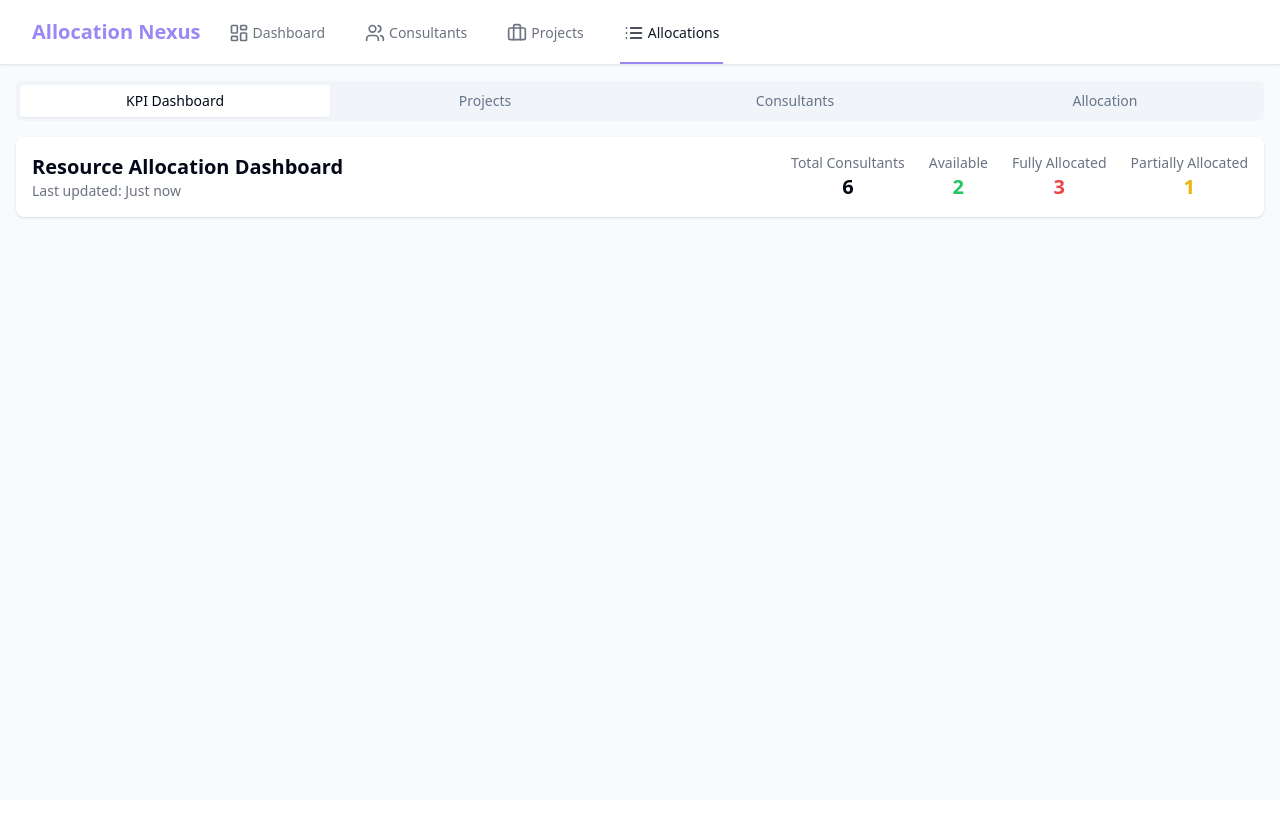
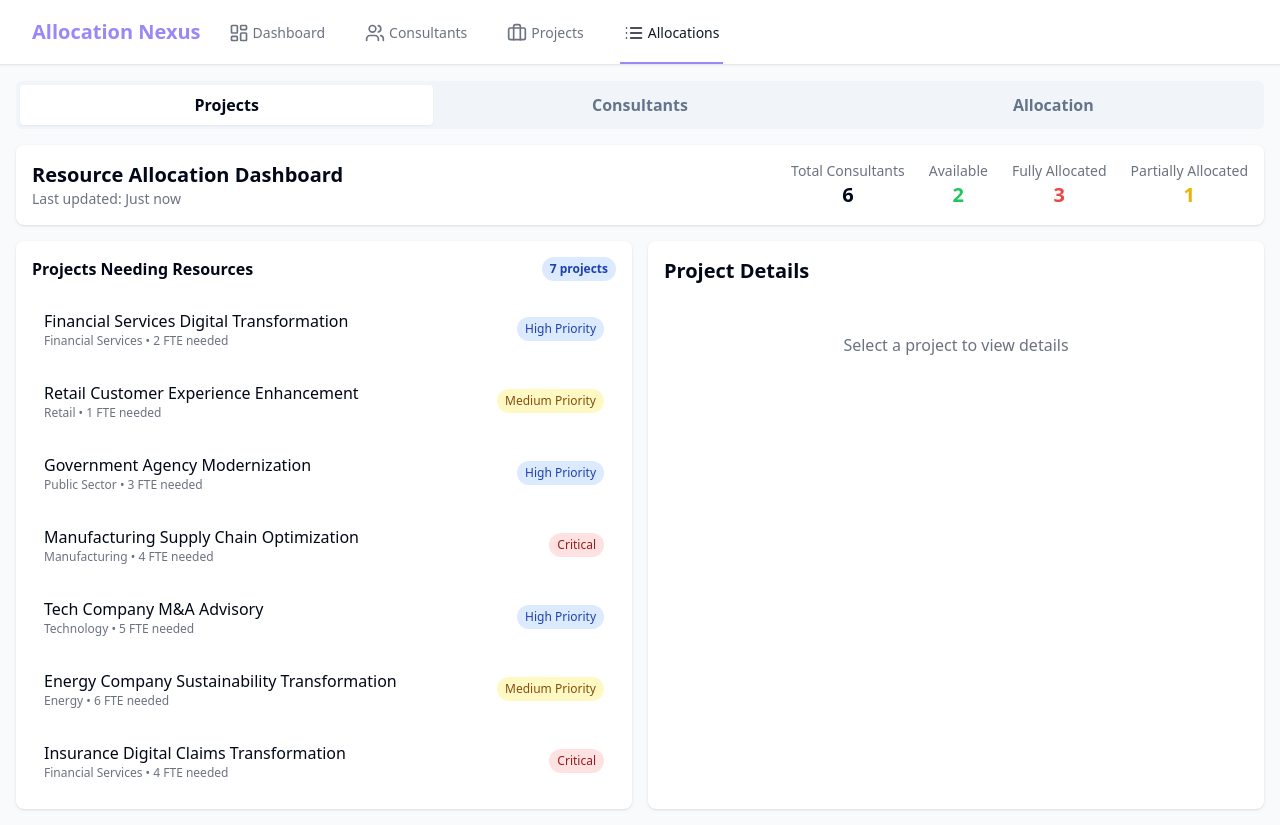
Before and after one commit to LySa0209/allocation-nexus-view-72, a React (Vite) app: page /allocations in a window 1280 px wide. Before the commit the page ends 800 px from the top, so only its background shows below. Built offline with nearby package versions, Linux system fonts and the light colour scheme.

Commit message:
Merge KPI dashboard and projects tab
Merge the KPI dashboard and projects tab into a single "Projects" tab.

```diff
--- a/src/components/Allocation/AllocatedConsultants.tsx
+++ b/src/components/Allocation/AllocatedConsultants.tsx
@@ -5,7 +5,7 @@ import { Button } from '@/components/ui/button';
 import { Consultant } from '@/lib/types';
 import { Badge } from '@/components/ui/badge';
 
-// Extend Consultant type for local use to allow score property
+// Extend Consultant type for local use to allow score and flag properties
 interface AllocatedConsultant extends Consultant {
   score?: number;
   flag?: string;
@@ -39,7 +39,7 @@ export const AllocatedConsultants = ({
   return (
     <div className="bg-white rounded-lg shadow p-4 h-full">
       <div className="flex justify-between items-center mb-4">
-        <h3 className="text-xl font-bold">Allocated to Project</h3>
+        <h3 className="text-2xl font-bold">Allocated to Project</h3>
         <span className="text-xs bg-gray-100 text-gray-800 px-2 py-1 rounded-full">
           {consultants.length} allocated
         </span>
--- a/src/components/ui/tabs.tsx
+++ b/src/components/ui/tabs.tsx
@@ -1,3 +1,4 @@
+
 import * as React from "react"
 import * as TabsPrimitive from "@radix-ui/react-tabs"
 
@@ -12,7 +13,7 @@ const TabsList = React.forwardRef<
   <TabsPrimitive.List
     ref={ref}
     className={cn(
-      "inline-flex h-10 items-center justify-center rounded-md bg-muted p-1 text-muted-foreground",
+      "inline-flex h-12 items-center justify-center rounded-md bg-muted p-1 text-muted-foreground",
       className
     )}
     {...props}
@@ -27,7 +28,7 @@ const TabsTrigger = React.forwardRef<
   <TabsPrimitive.Trigger
     ref={ref}
     className={cn(
-      "inline-flex items-center justify-center whitespace-nowrap rounded-sm px-3 py-1.5 text-sm font-medium ring-offset-background transition-all focus-visible:outline-none focus-visible:ring-2 focus-visible:ring-ring focus-visible:ring-offset-2 disabled:pointer-events-none disabled:opacity-50 data-[state=active]:bg-background data-[state=active]:text-foreground data-[state=active]:shadow-sm",
+      "inline-flex items-center justify-center whitespace-nowrap rounded-sm px-3 py-2 text-base font-bold ring-offset-background transition-all focus-visible:outline-none focus-visible:ring-2 focus-visible:ring-ring focus-visible:ring-offset-2 disabled:pointer-events-none disabled:opacity-50 data-[state=active]:bg-background data-[state=active]:text-foreground data-[state=active]:shadow-sm",
       className
     )}
     {...props}
--- a/src/pages/Allocations.tsx
+++ b/src/pages/Allocations.tsx
@@ -1,4 +1,3 @@
-
 import React, { useState, useEffect, useRef } from 'react';
 import { useToast } from '@/hooks/use-toast';
 import Navbar from '../components/Layout/Navbar';
@@ -35,7 +34,7 @@ const Allocations: React.FC = () => {
   const [selectedProject, setSelectedProject] = useState<ProjectOrPipeline | null>(null);
   const [allocatedConsultants, setAllocatedConsultants] = useState<Consultant[]>([]);
   const [selectedConsultantIds, setSelectedConsultantIds] = useState<string[]>([]);
-  const [activeTab, setActiveTab] = useState("kpi");
+  const [activeTab, setActiveTab] = useState("projects");
 
   // Project detail sliders state
   const [fteValue, setFteValue] = useState(3);
@@ -242,25 +241,20 @@ const Allocations: React.FC = () => {
 
       <main className="container mx-auto px-4 py-4">
         <Tabs value={activeTab} onValueChange={setActiveTab} className="w-full">
-          <TabsList className="grid w-full grid-cols-4 mb-4">
-            <TabsTrigger value="kpi">KPI Dashboard</TabsTrigger>
+          <TabsList className="grid w-full grid-cols-3 mb-4">
             <TabsTrigger value="projects">Projects</TabsTrigger>
             <TabsTrigger value="consultants">Consultants</TabsTrigger>
             <TabsTrigger value="allocation">Allocation</TabsTrigger>
           </TabsList>
 
-          {/* KPI Dashboard Tab */}
-          <TabsContent value="kpi" className="space-y-4">
+          {/* Projects Tab (Merged with KPI) */}
+          <TabsContent value="projects" className="space-y-4">
             <AllocationKPI
               totalConsultants={consultants.length}
               availableConsultants={benchedConsultants.length}
               fullyAllocated={fullyAllocatedConsultants.length - partiallyAllocated}
               partiallyAllocated={partiallyAllocated}
             />
-          </TabsContent>
-
-          {/* Projects Tab */}
-          <TabsContent value="projects" className="space-y-4">
             <div className="grid grid-cols-1 md:grid-cols-2 gap-4">
               <ProjectNeedsList
                 projects={projects}
```
